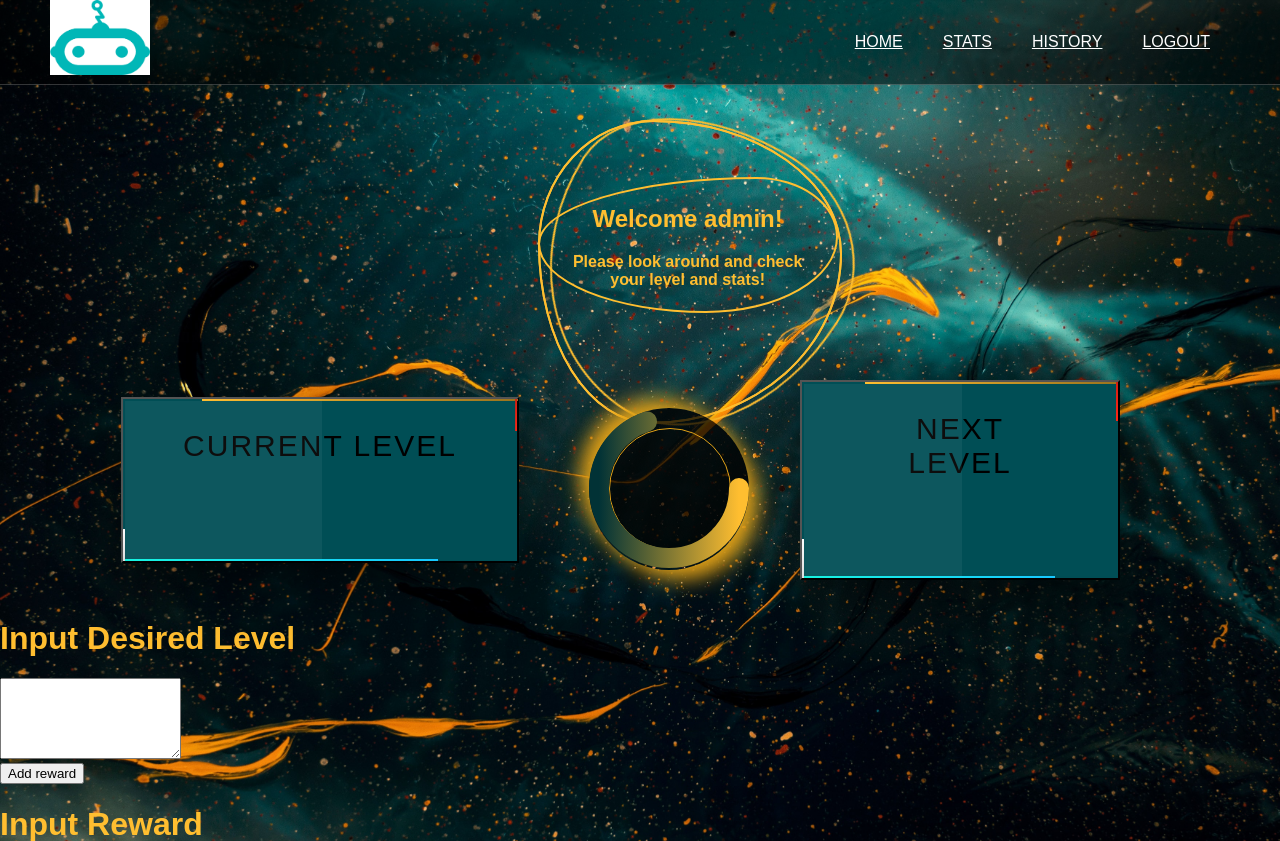
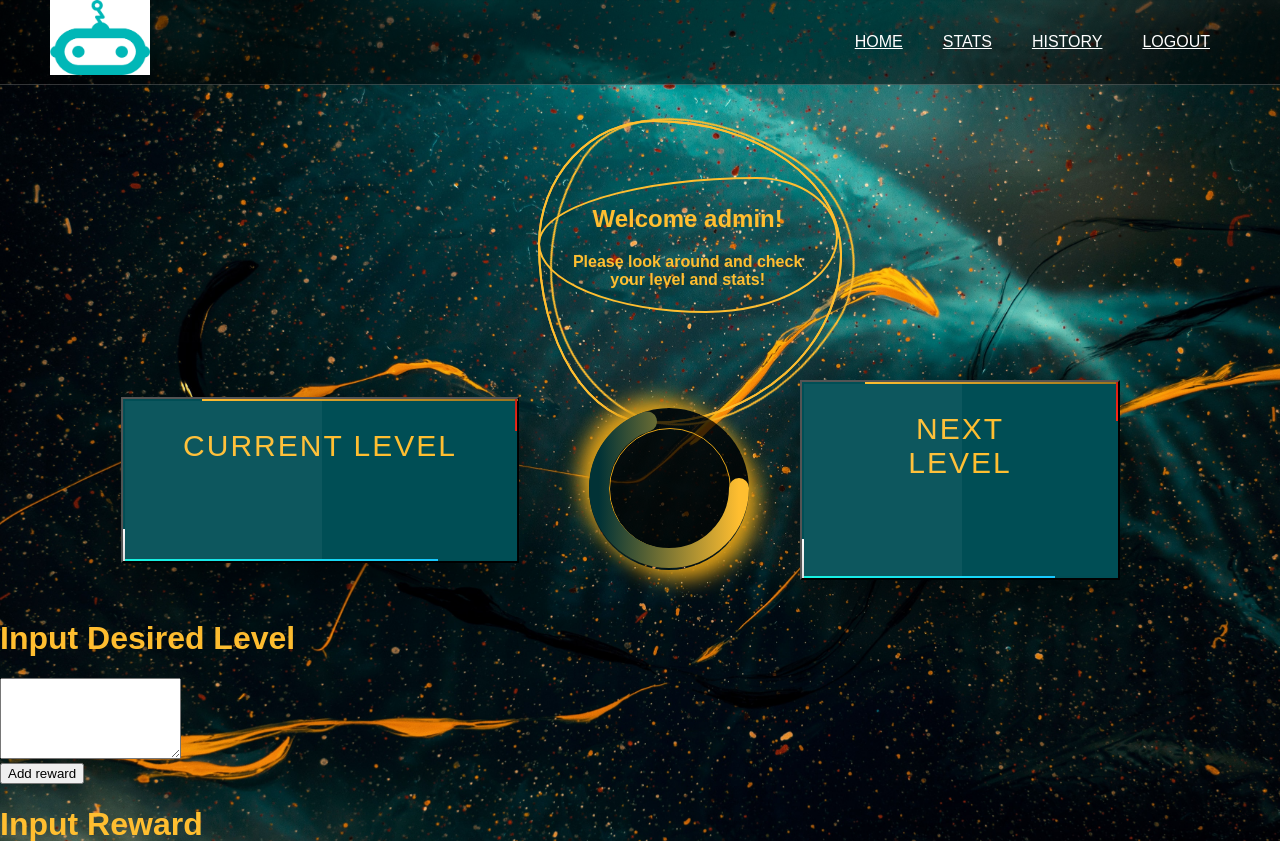
Before and after one commit to Ali13798/CSC450-Group-Project, a Flask app: page / in a window 1280 px wide. Shown: the top 841 px of the page. Run offline with Flask 2, Linux system fonts and the light colour scheme; the first user in the database is signed in; some web fonts are replaced.

```diff
--- a/server/static/style-site.css
+++ b/server/static/style-site.css
@@ -246,7 +246,7 @@ border-radius: 73% 27% 44% 56% / 49% 44% 56% 51%;
 .button1, .button2, .buttonMouse, .buttonKey, .buttonTotalTime, .buttonDaysStudied
 {
   background-color: #004e55;
-  color: rgb(0, 0, 0);
+  color: #ffbe30;
 }
 
 /* Start Button 1 */
```
